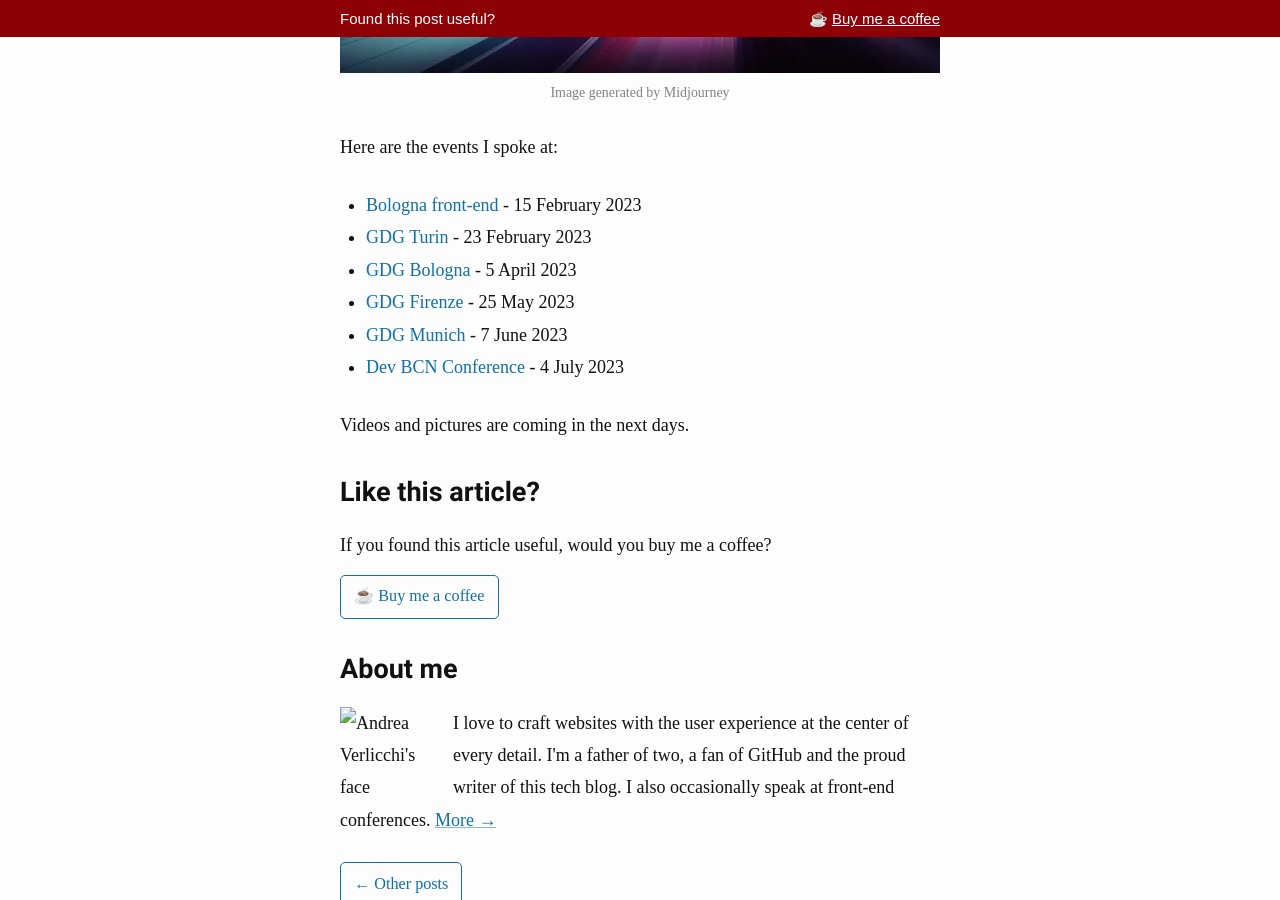
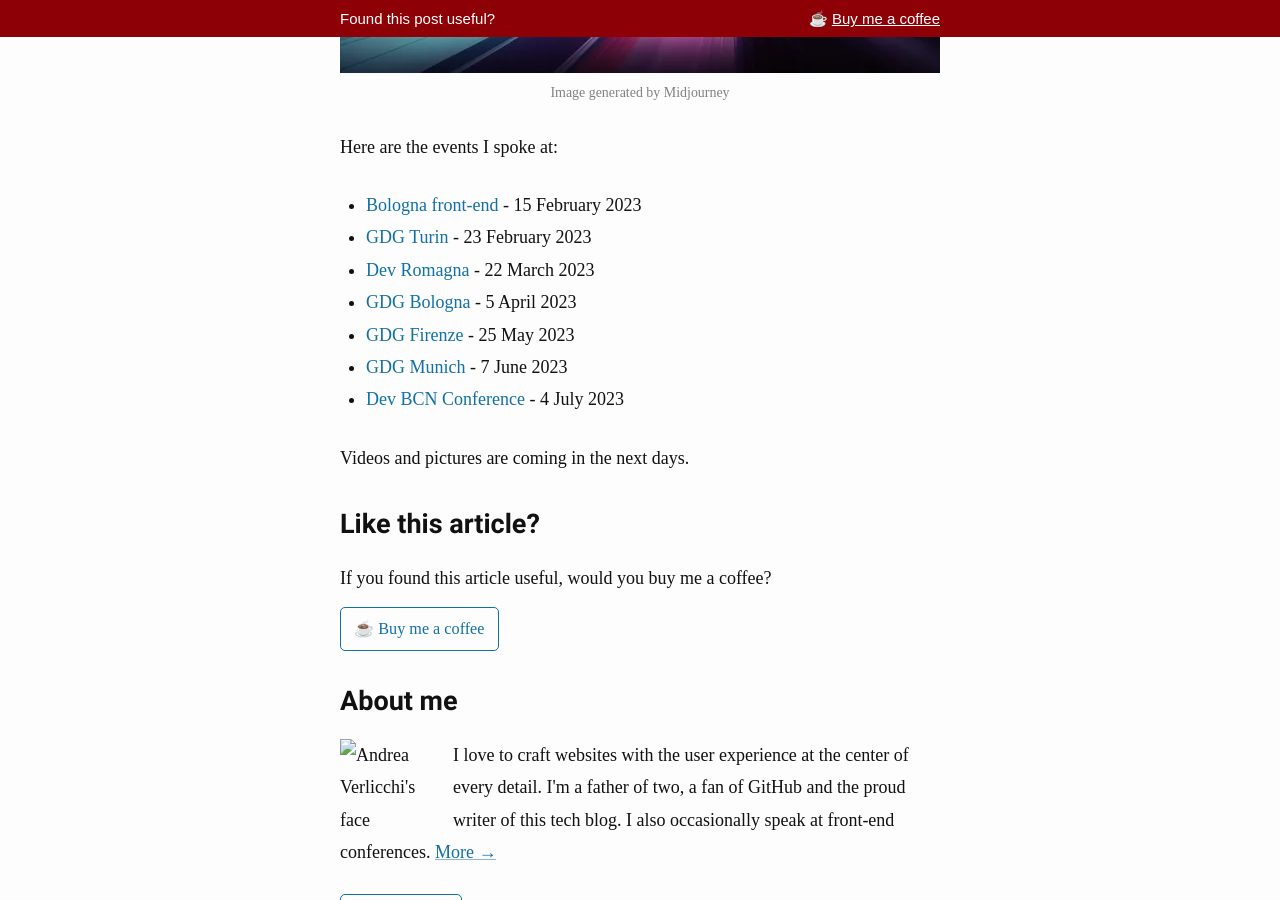
Before and after one commit to verlok/verlok.github.io, a Jekyll site: the page built from _posts/2023-06-16-talks-how-and-why-to-optimize-web-performance-tips-trics-2023.md, in a window 1280 px wide and 900 px high, scrolled down 837 px. Built offline with Jekyll 4.4.1, drawn with Linux system fonts in a browser that asks for light colours; some web fonts are replaced.

Commit message:
Added dev romagna event

```diff
--- a/_posts/2023-06-16-talks-how-and-why-to-optimize-web-performance-tips-trics-2023.md
+++ b/_posts/2023-06-16-talks-how-and-why-to-optimize-web-performance-tips-trics-2023.md
@@ -31,6 +31,7 @@
 
 - [Bologna front-end](https://www.meetup.com/it-IT/bologna-front-end/events/291336433/) - 15 February 2023
 - <a href="https://gdg.community.dev/events/details/google-gdg-torino-presents-web-talks-from-design-to-performance/"><abbr title="Google Developer Group">GDG</abbr> Turin</a> - 23 February 2023
+- [Dev Romagna](https://www.meetup.com/it-IT/devromagna/events/291862771/) - 22 March 2023
 - <a href="https://gdg.community.dev/events/details/google-gdg-bologna-presents-come-e-perche-migliorare-le-prestazioni-web-consigli-pratici-per-il-2023/"><abbr title="Google Developer Group">GDG</abbr> Bologna</a> - 5 April 2023
 - <a href="https://gdg.community.dev/events/details/google-gdg-firenze-presents-come-e-perche-migliorare-le-prestazioni-web/"><abbr title="Google Developer Group">GDG</abbr> Firenze</a> - 25 May 2023
 - <a href="https://gdg.community.dev/events/details/google-gdg-munich-presents-web-performance-meetup/"><abbr title="Google Developer Group">GDG</abbr> Munich</a> - 7 June 2023
```
